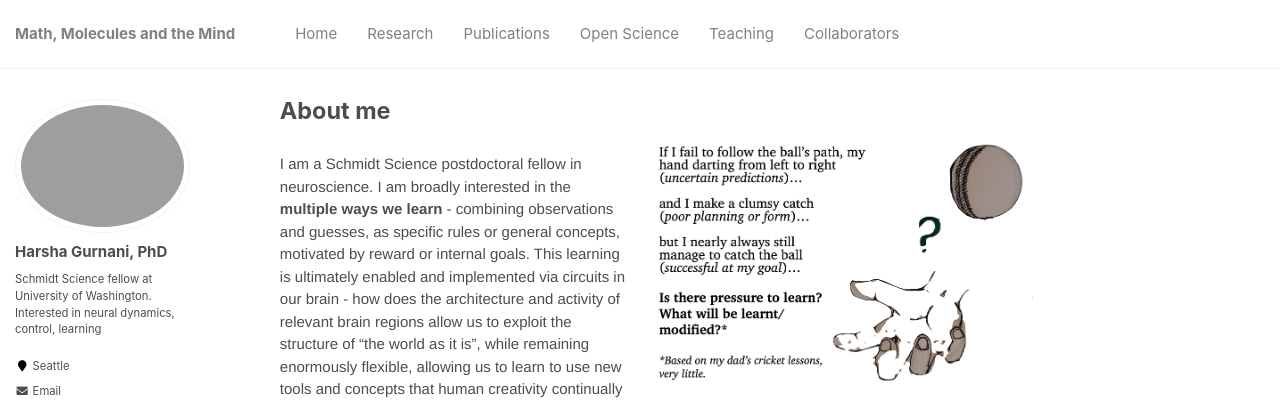
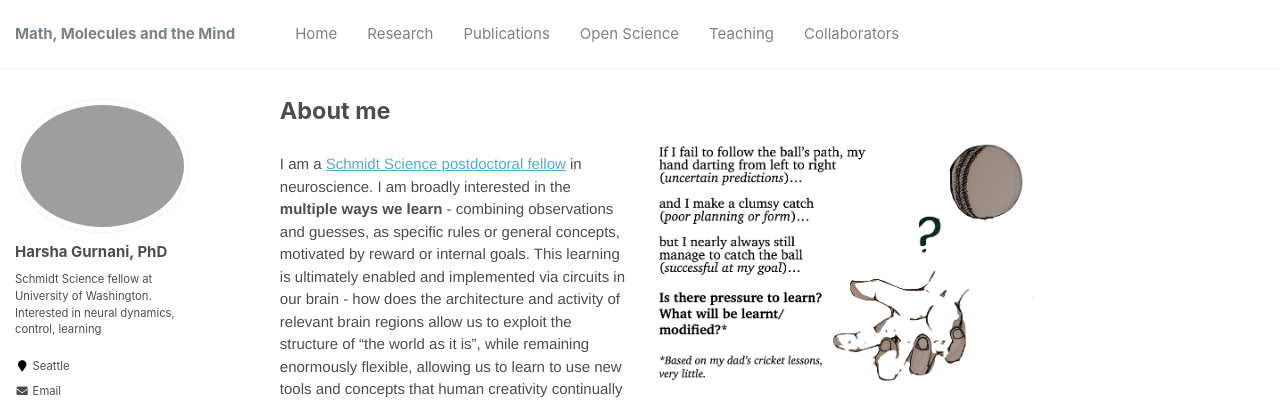
Before and after one commit to harshagurnani/harshagurnani.github.io, a Jekyll site: the page built from _pages/about.md, in a window 1280 px wide and 900 px high. Shown: the top 400 px of the window. Built offline with Jekyll 4.4.1, drawn with Linux system fonts in a browser that asks for light colours; part of the change alters nothing that is shown.

```diff
--- a/_pages/about.md
+++ b/_pages/about.md
@@ -9,7 +9,7 @@ redirect_from:
 
 <img align="right" src="/images/cricket.png" alt="Hand ready to catch ball" hspace=20px width="50%" />
 
-I am a Schmidt Science postdoctoral fellow in neuroscience. I am broadly interested in the __multiple ways we learn__  - combining observations and guesses, as specific rules or general concepts, motivated by reward or internal goals. This learning is ultimately enabled and implemented via circuits in our brain - how does the architecture and activity of relevant brain regions allow us to exploit the structure of "the world as it is", while remaining enormously flexible, allowing us to learn to use new tools and concepts that human creativity continually produces?
+I am a [Schmidt Science postdoctoral fellow](https://schmidtsciencefellows.org/fellows/?fellow-keyword=&fellow-year=2022&filter=true) in neuroscience. I am broadly interested in the __multiple ways we learn__  - combining observations and guesses, as specific rules or general concepts, motivated by reward or internal goals. This learning is ultimately enabled and implemented via circuits in our brain - how does the architecture and activity of relevant brain regions allow us to exploit the structure of "the world as it is", while remaining enormously flexible, allowing us to learn to use new tools and concepts that human creativity continually produces?
 
 __Contact__: harsha84(at)uw.edu
 
```
